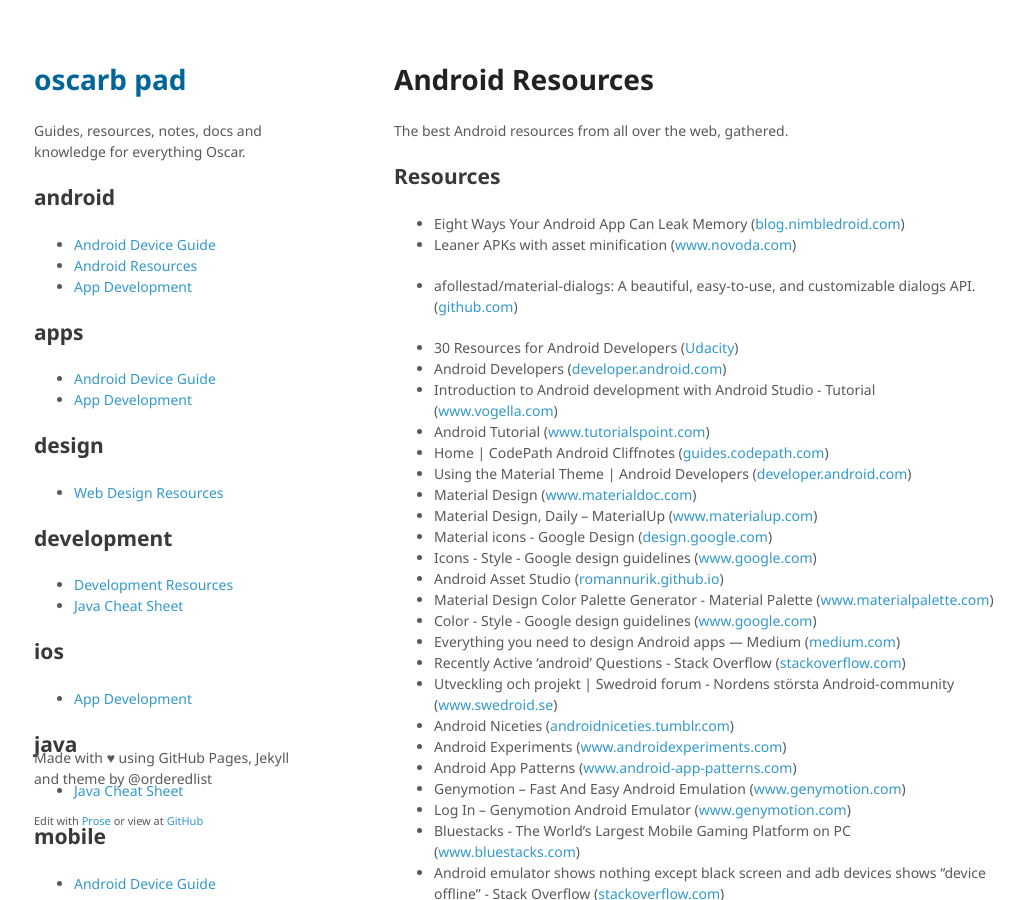
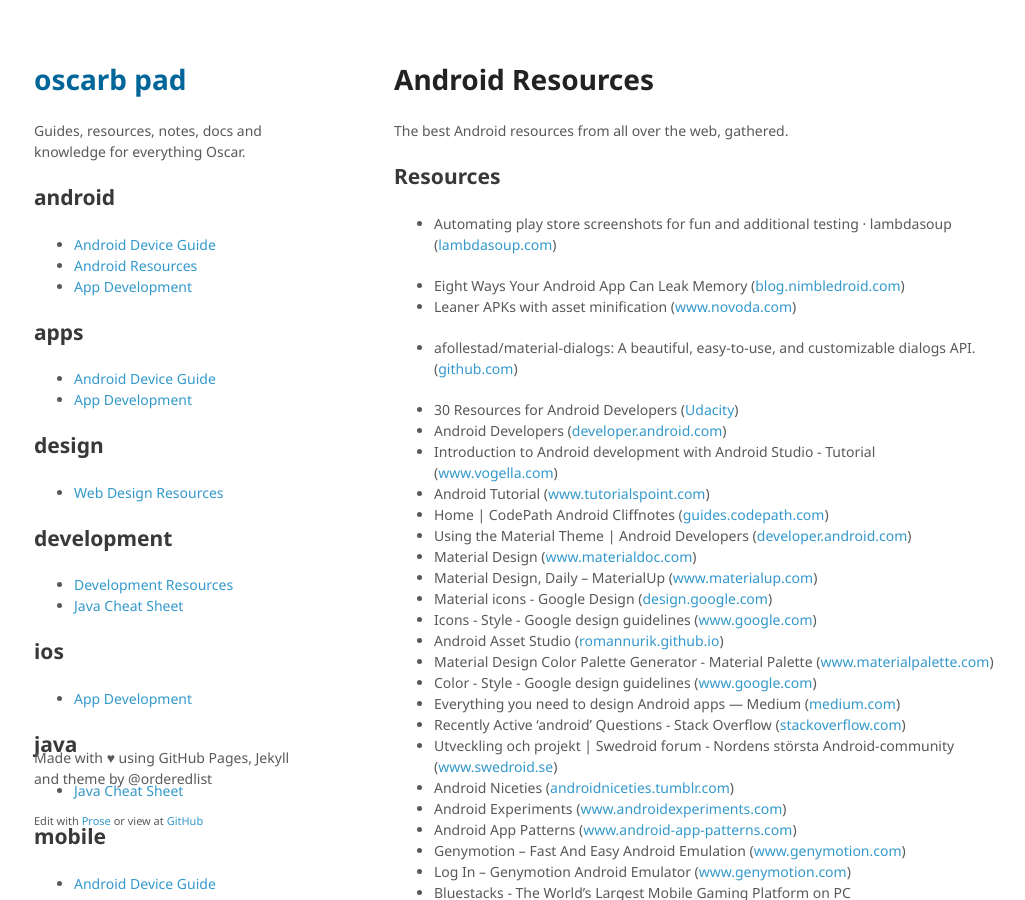
Before and after one commit to oscarb/pad, a Jekyll site: the page built from _docs/android-resources.md, in a window 1280 px wide and 900 px high. Shown: the whole window, without its empty margins (126-1151 px from the left). Built offline with Jekyll 4.4.1, drawn with Linux system fonts in a browser that asks for light colours.

Commit message:
Updated android-resources.md

```diff
--- a/_docs/android-resources.md
+++ b/_docs/android-resources.md
@@ -11,6 +11,8 @@ published: true
 The best Android resources from all over the web, gathered.
 
 ## Resources
+
+* Automating play store screenshots for fun and additional testing · lambdasoup ([lambdasoup.com](https://lambdasoup.com/post/automate_screenshots_1/?utm_source=Android+Weekly&utm_campaign=d8ddc1016c-Android_Weekly_207&utm_medium=email&utm_term=0_4eb677ad19-d8ddc1016c-338005577))
 
 * Eight Ways Your Android App Can Leak Memory ([blog.nimbledroid.com](http://blog.nimbledroid.com/2016/05/23/memory-leaks.html?utm_source=Android+Weekly&utm_campaign=3604d8b8a4-Android_Weekly_208&utm_medium=email&utm_term=0_4eb677ad19-3604d8b8a4-338005577))
 * Leaner APKs with asset minification ([www.novoda.com](https://www.novoda.com/blog/leaner-apks-with-custom-asset-minification/?utm_source=Android+Weekly&utm_campaign=3604d8b8a4-Android_Weekly_208&utm_medium=email&utm_term=0_4eb677ad19-3604d8b8a4-338005577))
```
